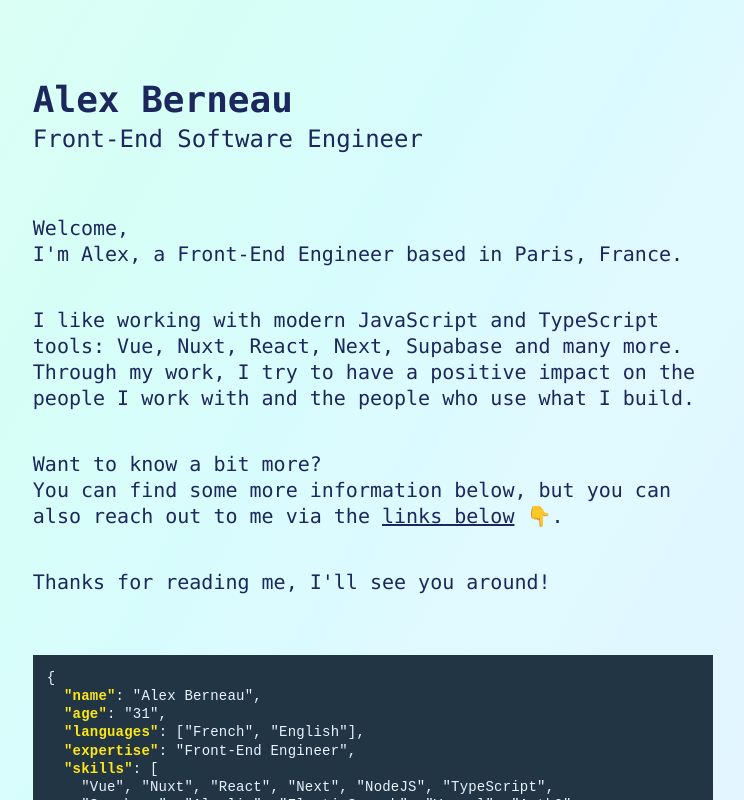
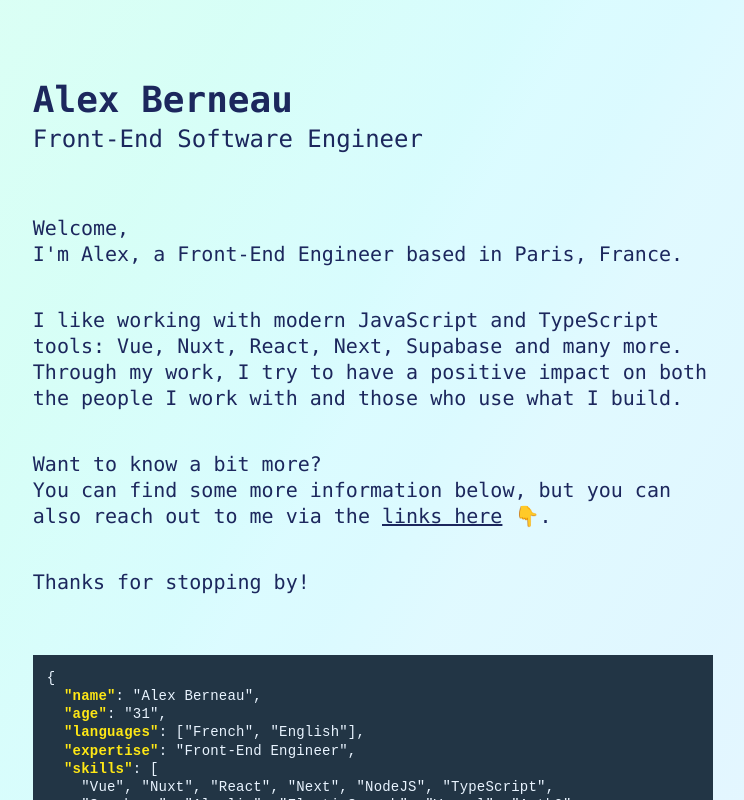
Before and after one commit to nothaldir/portfolio-2026, a Vue app: page / in a window 1280 px wide. Shown: the top 800 px of the page, without its empty margins (44-788 px from the left). Built offline with nearby package versions, Linux system fonts and the light colour scheme.

Commit message:
update copy

```diff
--- a/src/components/MyIntro.vue
+++ b/src/components/MyIntro.vue
@@ -9,21 +9,21 @@
       I like working with modern JavaScript and TypeScript tools: Vue, Nuxt, React, Next, Supabase
       and many more.
       <br />
-      Through my work, I try to have a positive impact on the people I work with and the people who
+      Through my work, I try to have a positive impact on both the people I work with and those who
       use what I build.
     </p>
     <p>
       Want to know a bit more?
       <br />
       You can find some more information below, but you can also reach out to me via the
-      <a href="#links">links below</a> 👇.
+      <a href="#links">links here</a> 👇.
     </p>
-    <p>Thanks for reading me, I'll see you around!</p>
+    <p>Thanks for stopping by!</p>
   </section>
 </template>
 
 <style scoped>
-p + p {
+p+p {
   margin-top: 2em;
 }
 </style>
```
